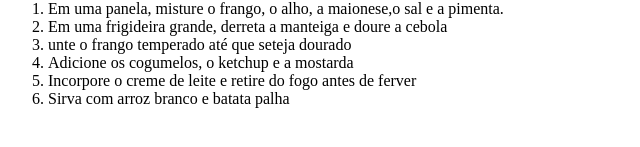
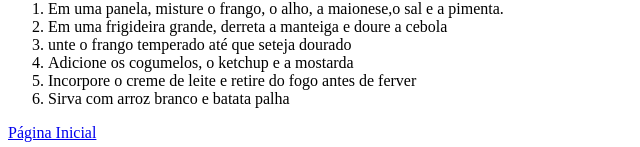
Before and after one commit to lukas748/Recipes, a plain HTML site: page recipes/strogonoff.html in a window 1280 px wide. Shown: the part 687-834 px from the top of the page, without its empty margins (0-640 px from the left). Before the commit the page ends 811 px from the top, so only its background shows below. Drawn offline with Linux system fonts and the light colour scheme.

Commit message:
Add go to home page link

```diff
--- a/recipes/strogonoff.html
+++ b/recipes/strogonoff.html
@@ -42,5 +42,6 @@
         </ol>
     </div>
 
+    <a href="../index.html">Página Inicial</a>
 </body>
 </html>
```
